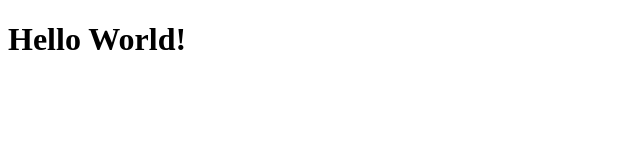
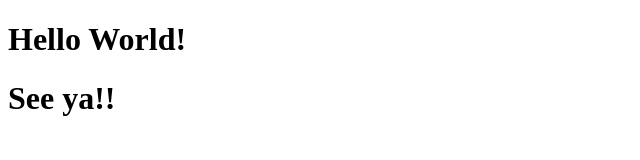
Before and after one commit to ichigo020707/coursera-test, a plain HTML site: page site/index.html in a window 1280 px wide. Shown: the whole page, without its empty margins (0-640 px from the left). Drawn offline with Linux system fonts and the light colour scheme.

Commit message:
Added See ya! to te file

```diff
--- a/site/index.html
+++ b/site/index.html
@@ -5,5 +5,6 @@
 </head>
 <body>
 <h1>Hello World!</h1>
+<h1>See ya!!</h1>
 </body>
 </html>
```
